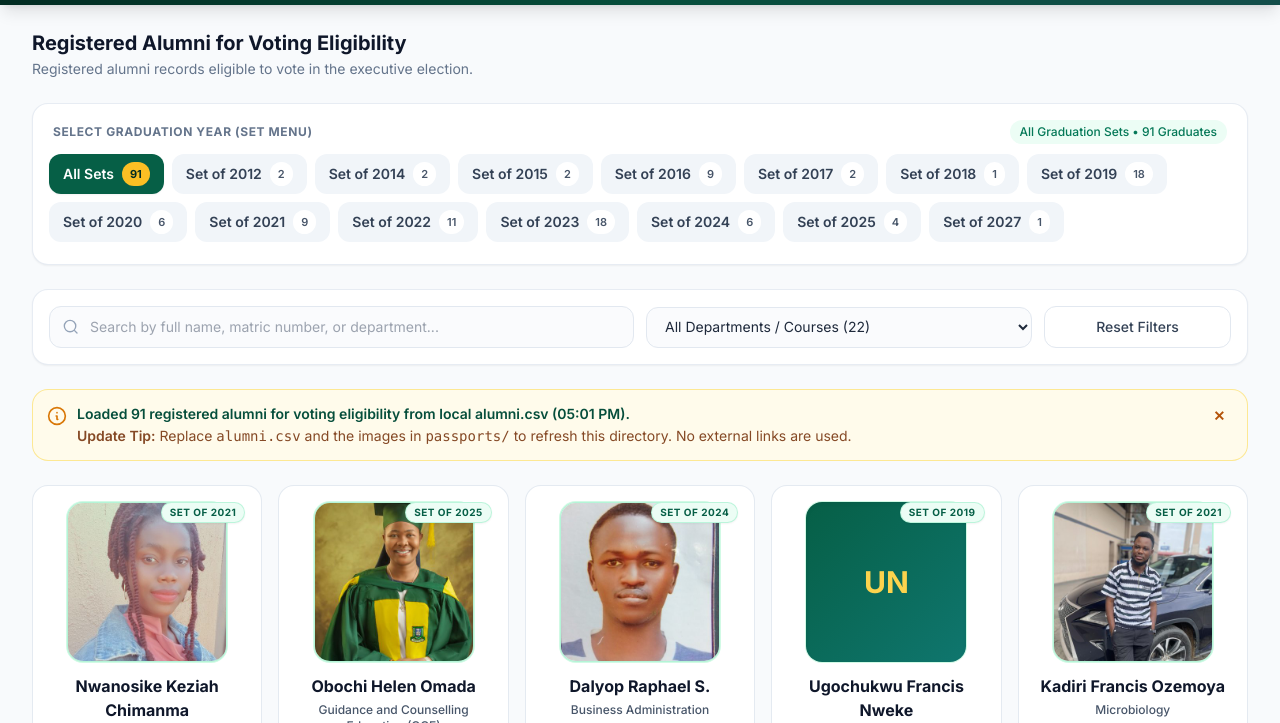
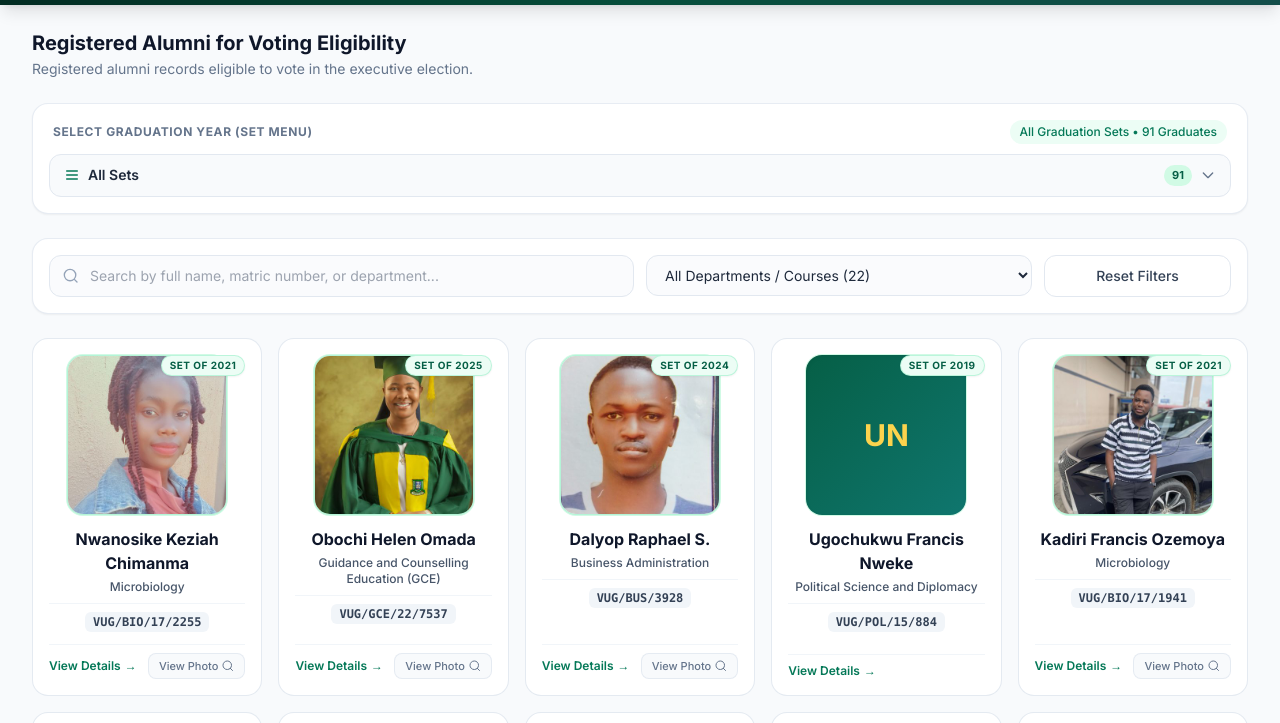
Before and after one commit to janeeva1/alumni_data, a plain HTML site: page index.html in a window 1280 px wide. Shown: the part 77-800 px from the top of the page. Drawn offline with nearby package versions, Linux system fonts and the light colour scheme.

Commit message:
Add collapsible set menu and remove status notice

```diff
--- a/index.html
+++ b/index.html
@@ -139,8 +139,31 @@
                         class="text-xs font-medium text-emerald-700 bg-emerald-50 px-2.5 py-1 rounded-full">Showing All
                         Sets</span>
                 </div>
-                <div id="yearTabsContainer" class="flex flex-wrap items-center gap-2 pb-1.5">
-                    <!-- Populated dynamically via JS -->
+                <div class="relative">
+                    <button id="setMenuToggle" type="button" aria-expanded="false" aria-controls="yearTabsContainer"
+                        class="w-full flex items-center justify-between gap-3 px-3.5 py-2.5 rounded-xl border border-slate-200 bg-slate-50 hover:bg-slate-100 transition-colors text-left">
+                        <span class="min-w-0 flex items-center gap-2">
+                            <svg class="w-4 h-4 text-emerald-700 shrink-0" fill="none" stroke="currentColor"
+                                stroke-width="2" viewBox="0 0 24 24">
+                                <path stroke-linecap="round" stroke-linejoin="round"
+                                    d="M4 6h16M4 12h16M4 18h16" />
+                            </svg>
+                            <span id="setMenuLabel"
+                                class="truncate text-xs sm:text-sm font-semibold text-slate-800">All Sets</span>
+                        </span>
+                        <span class="flex items-center gap-2 shrink-0">
+                            <span id="setMenuCount"
+                                class="px-2 py-0.5 rounded-full text-[11px] bg-emerald-100 text-emerald-800 font-bold">0</span>
+                            <svg id="setMenuChevron" class="w-4 h-4 text-slate-500 transition-transform" fill="none"
+                                stroke="currentColor" stroke-width="2" viewBox="0 0 24 24">
+                                <path stroke-linecap="round" stroke-linejoin="round" d="M19 9l-7 7-7-7" />
+                            </svg>
+                        </span>
+                    </button>
+                    <div id="yearTabsContainer"
+                        class="hidden absolute z-20 left-0 right-0 mt-2 max-h-72 overflow-y-auto rounded-2xl border border-slate-200 bg-white p-2 shadow-xl">
+                        <!-- Populated dynamically via JS -->
+                    </div>
                 </div>
             </div>
 
@@ -177,31 +200,6 @@
                         </button>
                     </div>
                 </div>
-            </div>
-
-            <!-- Local Data Status Notice Banner -->
-            <div id="driveNoticeBanner"
-                class="bg-amber-50 border border-amber-200/90 rounded-2xl p-3.5 flex items-start justify-between gap-3 text-xs sm:text-sm text-amber-900">
-                <div class="flex items-start gap-2.5">
-                    <svg class="w-5 h-5 text-amber-600 shrink-0 mt-0.5" fill="none" stroke="currentColor"
-                        stroke-width="2" viewBox="0 0 24 24">
-                        <path stroke-linecap="round" stroke-linejoin="round"
-                            d="M13 16h-1v-4h-1m1-4h.01M12 2a10 10 0 100 20 10 10 0 000-20z" />
-                    </svg>
-                    <div>
-                        <p id="sheetSyncStatusText" class="font-semibold text-emerald-900">
-                            Loading local alumni.csv snapshot...
-                        </p>
-                        <p class="mt-0.5 text-amber-900/90">
-                            <span class="font-semibold">Update Tip:</span> Replace <code>alumni.csv</code> and the images in
-                            <code>passports/</code> to refresh this directory. No external links are used.
-                        </p>
-                    </div>
-                </div>
-                <button id="dismissNoticeBtn" type="button"
-                    class="text-amber-700 hover:text-amber-950 font-semibold px-2 py-0.5 rounded-lg">
-                    ✕
-                </button>
             </div>
 
             <!-- Alumni Cards Grid -->
@@ -617,13 +615,16 @@ Requirements:
         const totalAlumniBadge = document.getElementById('totalAlumniBadge');
         const yearTabsContainer = document.getElementById('yearTabsContainer');
         const activeSetSummary = document.getElementById('activeSetSummary');
+        const setMenuToggle = document.getElementById('setMenuToggle');
+        const setMenuLabel = document.getElementById('setMenuLabel');
+        const setMenuCount = document.getElementById('setMenuCount');
+        const setMenuChevron = document.getElementById('setMenuChevron');
         const searchInput = document.getElementById('searchInput');
         const departmentFilter = document.getElementById('departmentFilter');
         const resetFiltersBtn = document.getElementById('resetFiltersBtn');
         const alumniGrid = document.getElementById('alumniGrid');
         const emptyState = document.getElementById('emptyState');
         const contestantsContainer = document.getElementById('contestantsContainer');
-        const sheetSyncStatusText = document.getElementById('sheetSyncStatusText');
 
         // =========================================================================
         // 3. DATA NORMALIZATION & CSV PARSER FOR LOCAL CSV
@@ -773,8 +774,6 @@ Requirements:
         }
 
         async function loadLocalAlumni() {
-            sheetSyncStatusText.textContent = 'Loading local alumni.csv...';
-
             try {
                 const response = await fetch(LOCAL_CSV_URL, { cache: 'no-store' });
                 if (response.ok) {
@@ -782,9 +781,6 @@ Requirements:
                     const records = transformSheetRows(parseCSV(csvText));
                     if (records.length > 0) {
                         ALUMNI_DATA = records;
-                        const timeStr = new Date().toLocaleTimeString([], { hour: '2-digit', minute: '2-digit' });
-                        sheetSyncStatusText.textContent =
-                            `Loaded ${ALUMNI_DATA.length} registered alumni for voting eligibility from local alumni.csv (${timeStr}).`;
                         refreshAllViews();
                         return;
                     }
@@ -792,7 +788,6 @@ Requirements:
             } catch (err) {}
 
             ALUMNI_DATA = [...FALLBACK_ALUMNI_DATA];
-            sheetSyncStatusText.textContent = `Showing ${ALUMNI_DATA.length} cached registered alumni for voting eligibility (add alumni.csv to this folder for updates).`;
             refreshAllViews();
         }
 
@@ -868,6 +863,18 @@ Requirements:
         // =========================================================================
         // 5. RENDERING: GRADUATION YEAR TABS, FILTERS & ALUMNI CARDS
         // =========================================================================
+        function closeSetMenu() {
+            yearTabsContainer.classList.add('hidden');
+            setMenuToggle.setAttribute('aria-expanded', 'false');
+            setMenuChevron.classList.remove('rotate-180');
+        }
+
+        function openSetMenu() {
+            yearTabsContainer.classList.remove('hidden');
+            setMenuToggle.setAttribute('aria-expanded', 'true');
+            setMenuChevron.classList.add('rotate-180');
+        }
+
         function renderYearTabs() {
             const yearCounts = {};
             ALUMNI_DATA.forEach((person) => {
@@ -877,37 +884,25 @@ Requirements:
             const sortedYears = Object.keys(yearCounts).sort((a, b) => a.localeCompare(b));
             totalAlumniBadge.textContent = ALUMNI_DATA.length;
 
+            const selectedCount = selectedYear === 'ALL' ? ALUMNI_DATA.length : (yearCounts[selectedYear] || 0);
+            setMenuLabel.textContent = selectedYear === 'ALL' ? 'All Sets' : `Set of ${selectedYear}`;
+            setMenuCount.textContent = selectedCount;
+
             let html = `
-        <button
-          type="button"
-          data-year="ALL"
-          class="year-tab-btn shrink-0 px-3.5 py-2 rounded-xl text-xs sm:text-sm font-semibold transition-all flex items-center gap-2 ${selectedYear === 'ALL'
-                    ? 'bg-emerald-800 text-white shadow-sm'
-                    : 'bg-slate-100 hover:bg-slate-200/80 text-slate-700'
-                }"
-        >
+        <button type="button" data-year="ALL"
+          class="year-tab-btn w-full flex items-center justify-between gap-2 px-3 py-2 rounded-xl text-xs sm:text-sm font-semibold transition-colors ${selectedYear === 'ALL' ? 'bg-emerald-800 text-white' : 'bg-white text-slate-700 hover:bg-emerald-50'}">
           <span>All Sets</span>
-          <span class="px-2 py-0.5 rounded-full text-[11px] ${selectedYear === 'ALL' ? 'bg-amber-400 text-emerald-950 font-bold' : 'bg-white text-slate-600'
-                }">${ALUMNI_DATA.length}</span>
-        </button>
-      `;
+          <span class="px-2 py-0.5 rounded-full text-[11px] ${selectedYear === 'ALL' ? 'bg-amber-400 text-emerald-950 font-bold' : 'bg-slate-100 text-slate-600'}">${ALUMNI_DATA.length}</span>
+        </button>`;
 
             sortedYears.forEach((yr) => {
                 const isActive = selectedYear === yr;
                 html += `
-          <button
-            type="button"
-            data-year="${yr}"
-            class="year-tab-btn shrink-0 px-3.5 py-2 rounded-xl text-xs sm:text-sm font-semibold transition-all flex items-center gap-2 ${isActive
-                        ? 'bg-emerald-800 text-white shadow-sm'
-                        : 'bg-slate-100 hover:bg-slate-200/80 text-slate-700'
-                    }"
-          >
-            <span>Set of ${yr}</span>
-            <span class="px-2 py-0.5 rounded-full text-[11px] ${isActive ? 'bg-amber-400 text-emerald-950 font-bold' : 'bg-white text-slate-600'
-                    }">${yearCounts[yr]}</span>
-          </button>
-        `;
+        <button type="button" data-year="${yr}"
+          class="year-tab-btn w-full flex items-center justify-between gap-2 px-3 py-2 rounded-xl text-xs sm:text-sm font-semibold transition-colors ${isActive ? 'bg-emerald-800 text-white' : 'bg-white text-slate-700 hover:bg-emerald-50'}">
+          <span>Set of ${yr}</span>
+          <span class="px-2 py-0.5 rounded-full text-[11px] ${isActive ? 'bg-amber-400 text-emerald-950 font-bold' : 'bg-slate-100 text-slate-600'}">${yearCounts[yr]}</span>
+        </button>`;
             });
 
             yearTabsContainer.innerHTML = html;
@@ -915,6 +910,7 @@ Requirements:
             document.querySelectorAll('.year-tab-btn').forEach((btn) => {
                 btn.addEventListener('click', () => {
                     selectedYear = btn.dataset.year;
+                    closeSetMenu();
                     renderYearTabs();
                     renderAlumniCards();
                 });
@@ -1387,15 +1383,31 @@ Requirements:
         navDirectoryBtn.addEventListener('click', () => {
             directorySection.classList.remove('hidden');
             contestantsSection.classList.add('hidden');
-            navDirectoryBtn.className = 'px-3.5 py-2 rounded-lg text-xs sm:text-sm font-semibold transition-all bg-amber-500 text-emerald-950 shadow-sm';
-            navContestantsBtn.className = 'px-3.5 py-2 rounded-lg text-xs sm:text-sm font-semibold transition-all text-emerald-100 hover:text-white flex items-center gap-1.5';
+            navDirectoryBtn.className = 'flex-1 min-w-[150px] sm:flex-none justify-center px-3.5 py-2 rounded-lg text-xs sm:text-sm font-semibold transition-all bg-amber-500 text-emerald-950 shadow-sm';
+            navContestantsBtn.className = 'flex-1 min-w-[150px] sm:flex-none justify-center px-3.5 py-2 rounded-lg text-xs sm:text-sm font-semibold transition-all text-emerald-100 hover:text-white flex items-center gap-1.5';
         });
 
         navContestantsBtn.addEventListener('click', () => {
             contestantsSection.classList.remove('hidden');
             directorySection.classList.add('hidden');
-            navContestantsBtn.className = 'px-3.5 py-2 rounded-lg text-xs sm:text-sm font-semibold transition-all bg-amber-500 text-emerald-950 shadow-sm flex items-center gap-1.5';
-            navDirectoryBtn.className = 'px-3.5 py-2 rounded-lg text-xs sm:text-sm font-semibold transition-all text-emerald-100 hover:text-white';
+            navContestantsBtn.className = 'flex-1 min-w-[150px] sm:flex-none justify-center px-3.5 py-2 rounded-lg text-xs sm:text-sm font-semibold transition-all bg-amber-500 text-emerald-950 shadow-sm flex items-center gap-1.5';
+            navDirectoryBtn.className = 'flex-1 min-w-[150px] sm:flex-none justify-center px-3.5 py-2 rounded-lg text-xs sm:text-sm font-semibold transition-all text-emerald-100 hover:text-white';
+        });
+
+        setMenuToggle.addEventListener('click', () => {
+            if (yearTabsContainer.classList.contains('hidden')) {
+                openSetMenu();
+            } else {
+                closeSetMenu();
+            }
+        });
+
+        document.addEventListener('click', (e) => {
+            if (!e.target.closest('#setMenuToggle, #yearTabsContainer')) closeSetMenu();
+        });
+
+        document.addEventListener('keydown', (e) => {
+            if (e.key === 'Escape') closeSetMenu();
         });
 
         // Filter Events
@@ -1419,10 +1431,6 @@ Requirements:
             renderAlumniCards();
         });
 
-        document.getElementById('dismissNoticeBtn').addEventListener('click', () => {
-            document.getElementById('driveNoticeBanner').classList.add('hidden');
-        });
-
         function refreshAllViews() {
             renderYearTabs();
             populateDepartmentDropdown();
```
Also changed, not shown: 1 other file.
